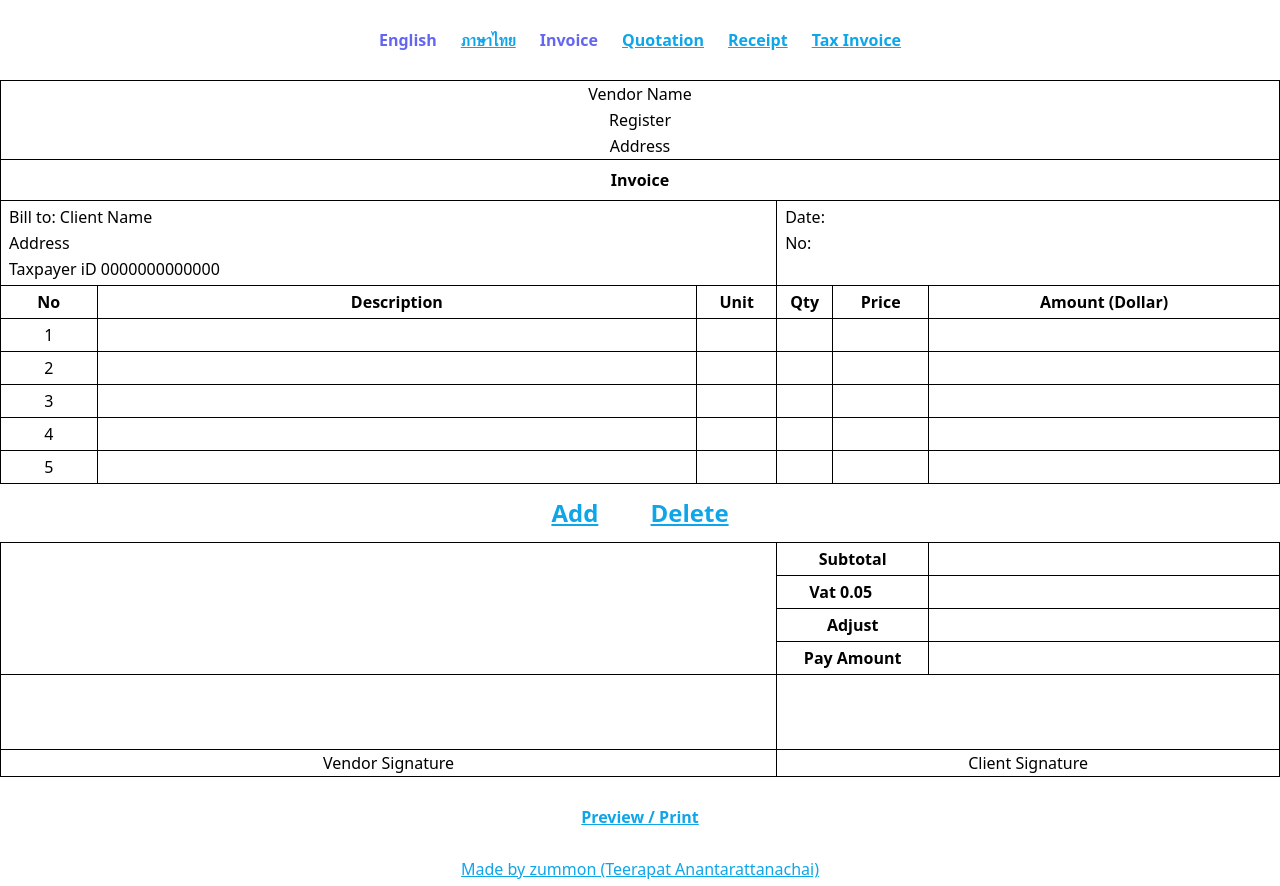
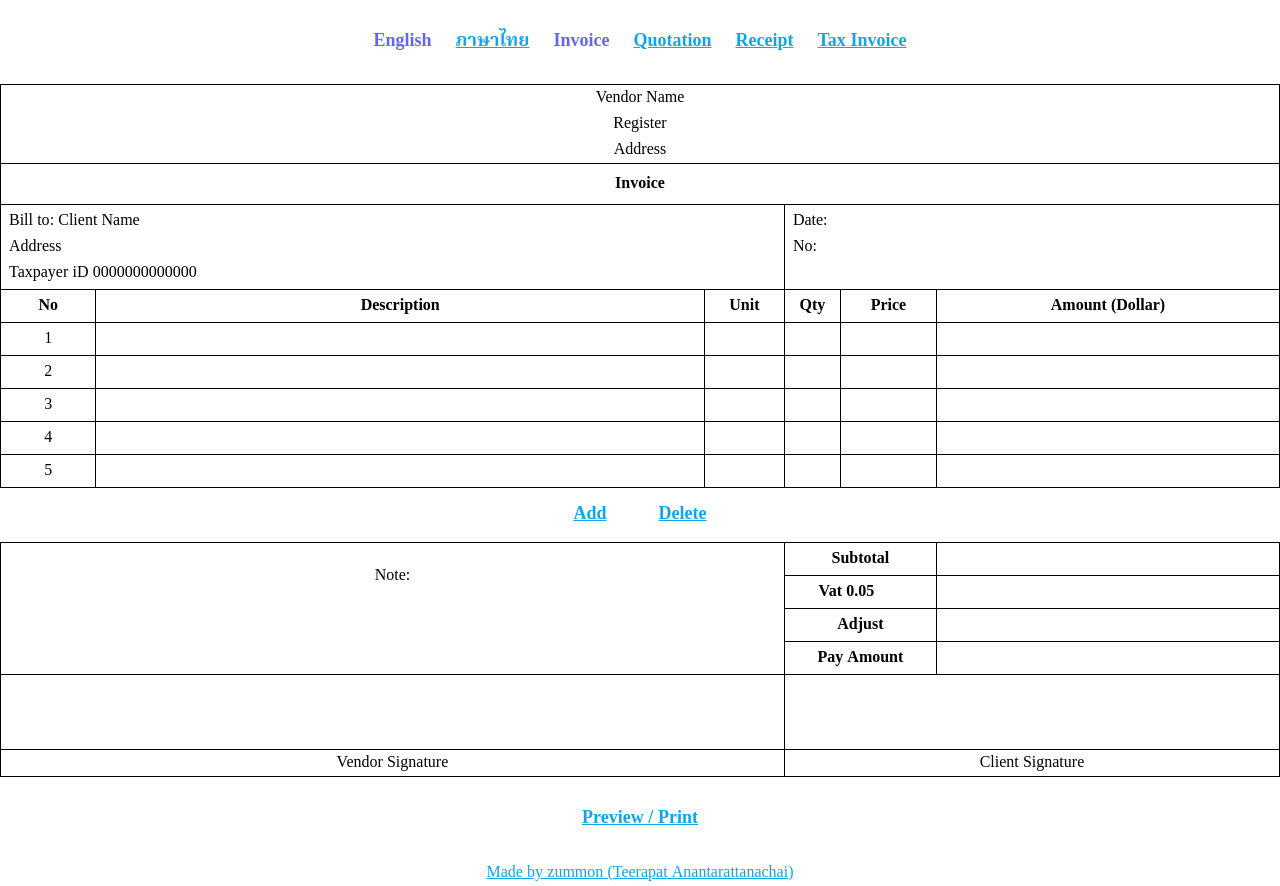
Before and after one commit to zummon/invoice-table, a Svelte app: page / in a window 1280 px wide. Built offline with nearby package versions, Linux system fonts and the light colour scheme.

Commit message:
Update index.html and App.svelte

```diff
--- a/index.html
+++ b/index.html
@@ -3,9 +3,12 @@
   <head>
     <meta charset="UTF-8" />
     <meta name="viewport" content="width=device-width, initial-scale=1.0" />
+    <link rel="preconnect" href="https://fonts.googleapis.com">
+    <link rel="preconnect" href="https://fonts.gstatic.com" crossorigin>
+    <link href="https://fonts.googleapis.com/css2?family=Noto+Serif+Thai:wght@100;200;300;400;500;600;700;800;900&display=swap" rel="stylesheet">
     <title>invoice table</title>
   </head>
-  <body>
+  <body class="" style="font-family: 'Noto Serif Thai', serif;">
     <div id="app"></div>
     <div
       class="text-center print:hidden"
--- a/src/App.svelte
+++ b/src/App.svelte
@@ -101,7 +101,7 @@
 <div class="flex flex-wrap justify-center items-center my-4 print:hidden">
 	<div class="">
 		{#each Object.keys(data) as str, index (`lang-${index}`)}
-			<button class="p-3 font-bold {q.lang == str ? "text-indigo-500" : "text-sky-500 underline"}" on:click={() => {
+			<button class="p-3 font-bold text-lg {q.lang == str ? "text-indigo-500" : "text-sky-500 underline"}" on:click={() => {
 				q = data[str].q
 			}}>
 				{data[str]['']}
@@ -110,7 +110,7 @@
 	</div>
 	<div class="">
 		{#each Object.keys(data[q.lang].label) as str, index (`doc-${index}`)}
-			<button class="p-3 font-bold {q.doc == str ? "text-indigo-500" : "text-sky-500 underline"}" on:click={() => {
+			<button class="p-3 font-bold text-lg {q.doc == str ? "text-indigo-500" : "text-sky-500 underline"}" on:click={() => {
 				q.doc = str
 			}}>
 				{data[q.lang].label[str].title}
@@ -156,9 +156,7 @@
 			</tr>
 			<tr class="text-center">
 				<th class="border border-black px-2 py-1">{l.itemNo}</th>
-				<th class="border border-black px-2 py-1 relative">
-					<span class="">{l.itemDesc}</span>
-				</th>
+				<th class="border border-black px-2 py-1 relative">{l.itemDesc}</th>
 				<th class="border border-black px-2 py-1 w-20 print:w-auto">{l.itemUnit}</th>
 				<th class="border border-black px-2 py-1 w-14 print:w-auto">{l.itemQty}</th>
 				<th class="border border-black px-2 py-1 w-24 print:w-auto">{l.itemPrice}</th>
@@ -193,15 +191,15 @@
 			{/each}
 			<tr class="print:hidden">
 				<td class="text-center" colspan="6">
-					<button class="text-2xl underline font-bold text-sky-500 px-6 py-3" on:click={addItem}>{l.add}</button>
-					<button class="text-2xl underline font-bold text-sky-500 px-6 py-3" on:click={removeItem}>{l.delete}</button>
+					<button class="text-lg underline font-bold text-sky-500 px-6 py-3" on:click={addItem}>{l.add}</button>
+					<button class="text-lg underline font-bold text-sky-500 px-6 py-3" on:click={removeItem}>{l.delete}</button>
 				</td>
 			</tr>
 		</tbody>
 		<tfoot class="">
 			<tr class="">
 				<td class="border-l border-t border-black text-center" colspan="3" rowspan={2}>
-
+					<span class="">{l.note}</span>: <span class="" contenteditable="true" bind:textContent={q.note}></span>
 				</td>
 				<td class="border border-black text-center px-2 py-1 font-bold" colspan="2">{l.totalAmount}</td>
 				<td class="border border-black text-right px-2 py-1 font-bold">
@@ -263,7 +261,7 @@
 </div>
 
 <div class="flex flex-wrap justify-center items-center my-4 print:hidden gap-4">
-	<button class="p-3 font-bold text-sky-500 underline" on:click={() => {print()}}>
+	<button class="p-3 font-bold text-sky-500 underline text-lg" on:click={() => {print()}}>
 		{l.print}
 	</button>
 </div>
```
